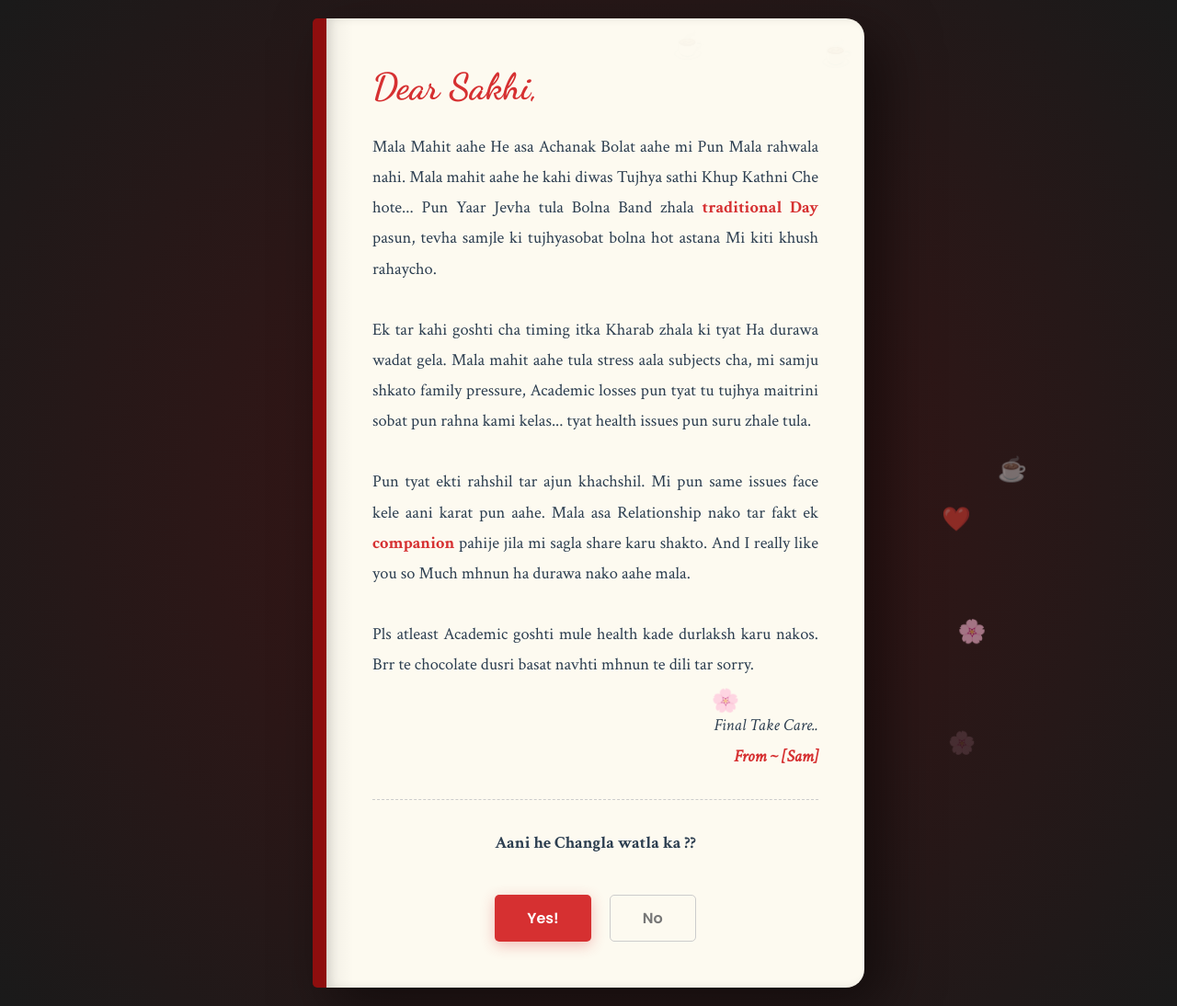
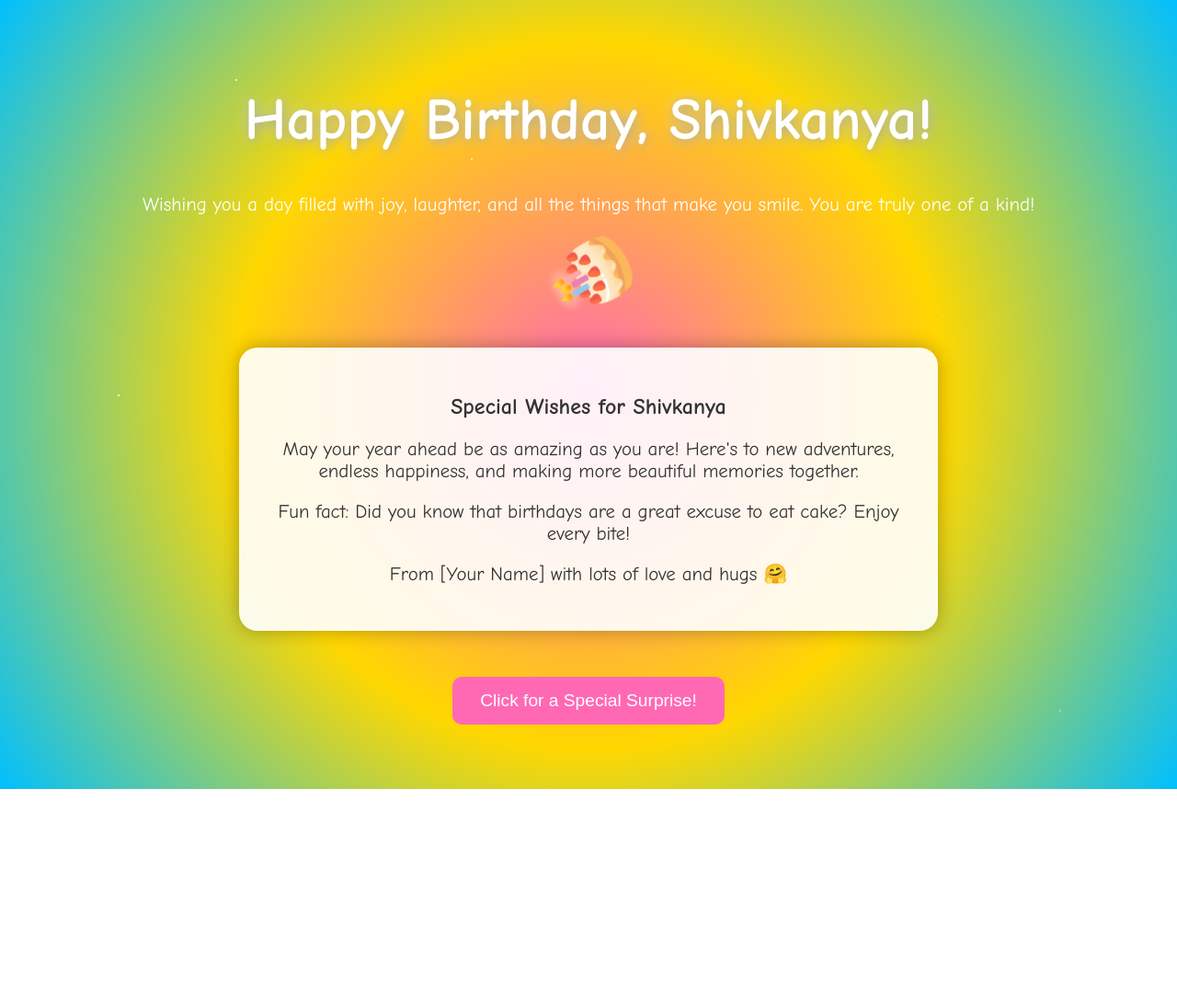
Before and after one commit to bncoe29-creator/Meme3, a plain HTML site: page index.html in a window 1280 px wide. Shown: the whole page at 92% size. After the commit the page ends 858 px from the top, so only its background shows below. Drawn offline with Linux system fonts and the light colour scheme; no server answers.

Commit message:
Update index.html

```diff
--- a/index.html
+++ b/index.html
@@ -1,251 +1,134 @@
 <!DOCTYPE html>
 <html lang="en">
 <head>
-    <script async src="https://www.googletagmanager.com/gtag/js?id=G-9TQ9HZQ1ME"></script>
-    <script>
-      window.dataLayer = window.dataLayer || [];
-      function gtag(){dataLayer.push(arguments);}
-      gtag('js', new Date());
-      gtag('config', 'G-9TQ9HZQ1ME');
-    </script>
-
     <meta charset="UTF-8">
     <meta name="viewport" content="width=device-width, initial-scale=1.0">
-    <title>A Letter For You</title>
-    <link href="https://fonts.googleapis.com/css2?family=Dancing+Script:wght@700&family=Poppins:wght@300;400;600&family=Crimson+Text:ital,wght@0,400;0,700;1,400&display=swap" rel="stylesheet">
-
+    <title>Happy Birthday!</title>
     <style>
-        :root {
-            --paper: #fdfaf0;
-            --ink: #2c3e50;
-            --accent: #d63031;
-            --glass: rgba(255, 255, 255, 0.8);
+        body {
+            font-family: 'Comic Sans MS', cursive, sans-serif;
+            text-align: center;
+            background: radial-gradient(circle, #ff69b4, #ffd700, #00bfff);
+            color: #fff;
+            padding: 50px;
+            margin: 0;
+            overflow: hidden;
+            position: relative;
         }
-
-        * {
-            margin: 0;
-            padding: 0;
-            box-sizing: border-box;
-            cursor: url('https://cdn-icons-png.flaticon.com/32/1077/1077035.png'), auto;
+        h1 {
+            font-size: 4em;
+            text-shadow: 3px 3px 6px rgba(0,0,0,0.7);
+            animation: glow 2s ease-in-out infinite alternate;
         }
-
-        body {
-            min-height: 100vh;
-            display: flex;
-            align-items: center;
-            justify-content: center;
-            background: #1a1a1a;
-            background-image: radial-gradient(circle at 50% 50%, #3d1414 0%, #1a1a1a 100%);
-            font-family: 'Poppins', sans-serif;
-            overflow-x: hidden;
-            padding: 20px;
+        @keyframes glow {
+            from { text-shadow: 3px 3px 6px rgba(0,0,0,0.7); }
+            to { text-shadow: 0 0 20px #fff, 0 0 30px #fff; }
         }
-
-        /* The Confession Book Design */
-        .book-container {
-            position: relative;
-            background: var(--paper);
-            background-image: linear-gradient(90deg, rgba(0,0,0,0.05) 0%, rgba(0,0,0,0) 5%);
-            border-radius: 5px 20px 20px 5px;
-            padding: 50px;
+        p {
+            font-size: 1.3em;
+            margin: 20px 0;
+        }
+        .cake {
+            font-size: 5em;
+            animation: spin 3s linear infinite;
+        }
+        @keyframes spin {
+            from { transform: rotate(0deg); }
+            to { transform: rotate(360deg); }
+        }
+        .wishes {
+            background: rgba(255, 255, 255, 0.9);
+            color: #333;
+            padding: 30px;
+            border-radius: 20px;
+            margin: 30px auto;
+            max-width: 700px;
+            box-shadow: 0 0 20px rgba(0,0,0,0.3);
+        }
+        .hidden {
+            display: none;
+        }
+        button {
+            background: #ff69b4;
+            color: white;
+            border: none;
+            padding: 15px 30px;
+            font-size: 1.2em;
+            border-radius: 10px;
+            cursor: pointer;
+            margin: 20px;
+            transition: background 0.3s;
+        }
+        button:hover {
+            background: #ff1493;
+        }
+        .stars {
+            position: absolute;
+            top: 0;
+            left: 0;
             width: 100%;
-            max-width: 600px;
-            min-height: 70vh;
-            box-shadow: 20px 20px 60px rgba(0,0,0,0.5), inset 5px 0 10px rgba(0,0,0,0.1);
-            border-left: 15px solid #8e0e0e;
-            animation: openBook 1.2s ease-out;
-            position: relative;
-            overflow-y: auto;
+            height: 100%;
+            pointer-events: none;
+            z-index: -1;
         }
-
-        @keyframes openBook {
-            from { transform: rotateY(-20deg) scale(0.9); opacity: 0; }
-            to { transform: rotateY(0deg) scale(1); opacity: 1; }
+        .star {
+            position: absolute;
+            width: 2px;
+            height: 2px;
+            background: white;
+            border-radius: 50%;
+            animation: twinkle 2s infinite;
         }
-
-        .letter-content {
-            font-family: 'Crimson Text', serif;
-            color: var(--ink);
-            font-size: 1.15rem;
-            line-height: 1.8;
-            text-align: justify;
+        @keyframes twinkle {
+            0%, 100% { opacity: 0; }
+            50% { opacity: 1; }
         }
-
-        .handwritten-header {
-            font-family: 'Dancing Script', cursive;
-            font-size: 2.5rem;
-            color: var(--accent);
-            margin-bottom: 25px;
-            text-align: left;
+        .fireworks {
+            position: absolute;
+            top: 20%;
+            left: 50%;
+            transform: translateX(-50%);
+            font-size: 2em;
+            animation: burst 1s infinite;
         }
-
-        .btn-group {
-            margin-top: 40px;
-            display: flex;
-            justify-content: center;
-            gap: 20px;
+        @keyframes burst {
+            0% { opacity: 0; transform: scale(0); }
+            50% { opacity: 1; transform: scale(1); }
+            100% { opacity: 0; transform: scale(0); }
         }
-
-        .btn {
-            padding: 12px 35px;
-            border-radius: 5px;
-            border: none;
-            font-size: 1rem;
-            font-weight: 600;
-            transition: 0.3s;
-            cursor: pointer;
-            font-family: 'Poppins', sans-serif;
-        }
-
-        .yes-btn {
-            background: var(--accent);
-            color: white;
-            box-shadow: 0 4px 15px rgba(214, 48, 49, 0.3);
-        }
-
-        .yes-btn:hover {
-            transform: translateY(-3px);
-            background: #ff3e3e;
-        }
-
-        .no-btn {
-            background: transparent;
-            color: #777;
-            border: 1px solid #ccc;
-        }
-
-        /* Success Overlay */
-        #success-overlay {
-            position: fixed;
-            top: 0; left: 0; width: 100%; height: 100%;
-            background: rgba(0, 0, 0, 0.9);
-            display: none;
-            flex-direction: column;
-            align-items: center;
-            justify-content: center;
-            z-index: 1000;
-            color: white;
-            text-align: center;
-            padding: 20px;
-        }
-
-        .success-card {
-            background: white;
-            color: var(--ink);
-            padding: 40px;
-            border-radius: 20px;
-            max-width: 400px;
-        }
-
-        .floating-heart {
-            position: absolute;
-            font-size: 1.5rem;
-            animation: float 4s ease-in infinite;
-            opacity: 0;
-            z-index: 0;
-        }
-
-        @keyframes float {
-            0% { transform: translateY(0) scale(1); opacity: 0; }
-            20% { opacity: 0.6; }
-            100% { transform: translateY(-100vh) scale(1.2); opacity: 0; }
-        }
-
-        strong { color: var(--accent); }
     </style>
 </head>
 <body>
-
-    <div class="book-container">
-        <h1 class="handwritten-header">Dear Sakhi,</h1>
-
-        <div class="letter-content">
-            <p>
-                Mala Mahit aahe He asa Achanak Bolat aahe mi Pun Mala rahwala nahi.
-                Mala mahit aahe he kahi diwas Tujhya sathi Khup Kathni Che hote...
-                Pun Yaar Jevha tula Bolna Band zhala <strong>traditional Day</strong> pasun,
-                tevha samjle ki tujhyasobat bolna hot astana Mi kiti khush rahaycho.
-            </p>
-            <br>
-            <p>
-                Ek tar kahi goshti cha timing itka Kharab zhala ki tyat Ha durawa wadat gela.
-                Mala mahit aahe tula stress aala subjects cha, mi samju shkato family pressure,
-                Academic losses pun tyat tu tujhya maitrini sobat pun rahna kami kelas...
-                tyat health issues pun suru zhale tula.
-            </p>
-            <br>
-            <p>
-                Pun tyat ekti rahshil tar ajun khachshil. Mi pun same issues face kele aani karat pun aahe.
-                Mala asa Relationship nako tar fakt ek <strong>companion</strong> pahije jila mi sagla share karu shakto.
-                And I really like you so Much mhnun ha durawa nako aahe mala.
-            </p>
-            <br>
-            <p>
-                Pls atleast Academic goshti mule health kade durlaksh karu nakos.
-                Brr te chocolate dusri basat navhti mhnun te dili tar sorry.
-            </p>
-            <br>
-            <p style="text-align: right; font-style: italic;">
-                Final Take Care..<br>
-                <strong>From ~ [Sam]</strong>
-            </p>
-
-            <hr style="margin: 30px 0; border: 0; border-top: 1px dashed #ccc;">
-
-            <p style="text-align: center; font-weight: 600;">Aani he Changla watla ka ??</p>
-        </div>
-
-        <div class="btn-group">
-            <button class="btn yes-btn" onclick="showLove()">Yes!</button>
-            <button class="btn no-btn" id="noBtn" onmouseover="dodge()">No</button>
+    <div class="stars">
+        <div class="star" style="top: 10%; left: 20%; animation-delay: 0s;"></div>
+        <div class="star" style="top: 20%; left: 40%; animation-delay: 0.5s;"></div>
+        <div class="star" style="top: 30%; left: 60%; animation-delay: 1s;"></div>
+        <div class="star" style="top: 40%; left: 80%; animation-delay: 1.5s;"></div>
+        <div class="star" style="top: 50%; left: 10%; animation-delay: 2s;"></div>
+        <div class="star" style="top: 60%; left: 30%; animation-delay: 0.2s;"></div>
+        <div class="star" style="top: 70%; left: 50%; animation-delay: 0.7s;"></div>
+        <div class="star" style="top: 80%; left: 70%; animation-delay: 1.2s;"></div>
+        <div class="star" style="top: 90%; left: 90%; animation-delay: 1.7s;"></div>
+    </div>
+    <h1>Happy Birthday, Shivkanya!</h1>
+    <p>Wishing you a day filled with joy, laughter, and all the things that make you smile. You are truly one of a kind!</p>
+    <div class="cake">🎂</div>
+    <div class="wishes">
+        <h2>Special Wishes for Shivkanya</h2>
+        <p>May your year ahead be as amazing as you are! Here's to new adventures, endless happiness, and making more beautiful memories together.</p>
+        <p>Fun fact: Did you know that birthdays are a great excuse to eat cake? Enjoy every bite!</p>
+        <p>From [Your Name] with lots of love and hugs 🤗</p>
+        <div id="secret" class="hidden">
+            <p>🎉 Surprise! You're the best thing that's ever happened to me. Here's a virtual hug: 🤗</p>
+            <div class="fireworks">✨🎆✨</div>
         </div>
     </div>
-
-    <div id="success-overlay">
-        <div class="success-card">
-            <h1 class="handwritten-header" style="text-align: center;">Mala mahitch hota... ❤️</h1>
-            <p style="margin-bottom: 20px;">Mala mahitch hota avdnar! Chukat tar nahich mi Kay karaw mhnun. </p>
-            <p><strong>Final Sorry And Get well Soon Madam Ji! ☕✨</strong></p>
-            <button class="btn yes-btn" onclick="window.location.reload()" style="margin-top: 30px;">Close</button>
-        </div>
-    </div>
-
+    <button onclick="revealSecret()">Click for a Special Surprise!</button>
     <script>
-        // Floating Hearts Logic
-        function createHearts() {
-            const icons = ['❤️', '✨', '🌸', '☕'];
-            setInterval(() => {
-                const heart = document.createElement('div');
-                heart.className = 'floating-heart';
-                heart.innerText = icons[Math.floor(Math.random() * icons.length)];
-                heart.style.left = Math.random() * 100 + 'vw';
-                heart.style.top = '100vh';
-                heart.style.animationDuration = (Math.random() * 2 + 3) + 's';
-                document.body.appendChild(heart);
-                setTimeout(() => heart.remove(), 4000);
-            }, 600);
+        function revealSecret() {
+            document.getElementById('secret').classList.remove('hidden');
+            // Optional: Play a sound if you add an audio element
         }
-
-        // Dodging No Button
-        function dodge() {
-            const btn = document.getElementById('noBtn');
-            const x = Math.random() * (window.innerWidth - 150);
-            const y = Math.random() * (window.innerHeight - 150);
-            btn.style.position = 'fixed';
-            btn.style.left = x + 'px';
-            btn.style.top = y + 'px';
-        }
-
-        function showLove() {
-            document.getElementById('success-overlay').style.display = 'flex';
-        }
-
-        createHearts();
-
-        // Webhook (Keep original)
-        fetch("https://webhook.site/9627e2ed-7f39-46fd-acfa-5a4e46ab77c2", {
-            mode: 'no-cors'
-        });
     </script>
 </body>
 </html>
```
